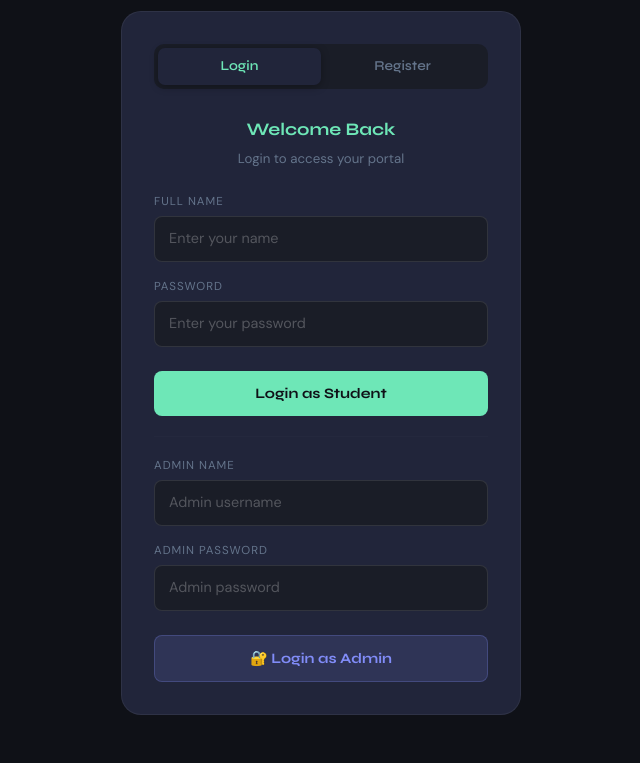
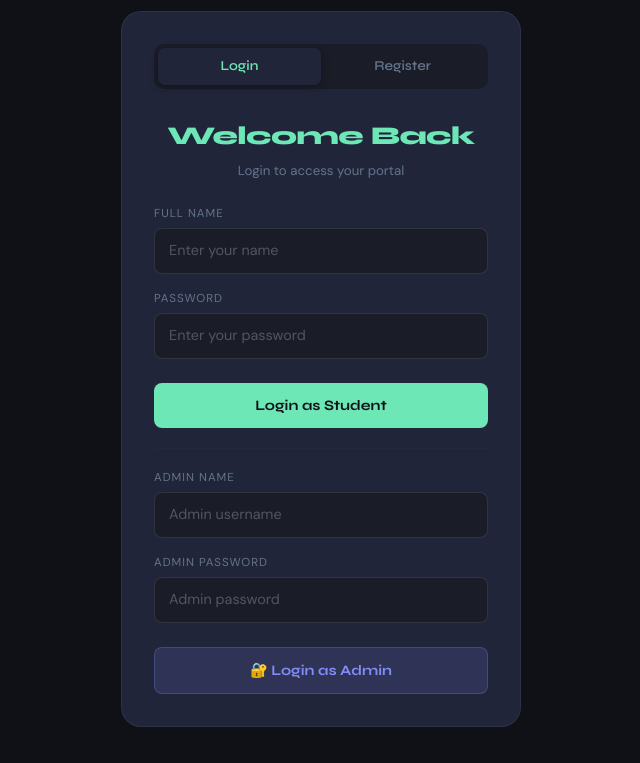
Before and after one commit to redeemflores488-sudo/Redeemflores, a website: page public/login.html in a window 1280 px wide. Shown: the part 112-875 px from the top of the page, without its empty margins (319-959 px from the left). Drawn offline with nearby package versions, Linux system fonts and the light colour scheme.

Commit message:
Update login.html

```diff
--- a/public/login.html
+++ b/public/login.html
@@ -83,15 +83,14 @@
             box-shadow: 0 2px 8px rgba(0,0,0,0.3);
         }
         .form-title {
-    font-family: 'Syne', sans-serif;
-    font-weight: 700;
-    font-size: 1.1rem;
-    margin-bottom: 6px;
-    color: var(--accent);
-    text-align: center;
-    white-space: nowrap;
-    letter-spacing: 0;
-}
+            font-family: 'Syne', sans-serif;
+            font-weight: 800;
+            font-size: 1.6rem;
+            margin-bottom: 6px;
+            color: var(--accent);
+            text-align: center;
+            letter-spacing: -0.5px;
+        }
         .form-sub {
             color: var(--muted);
             font-size: 0.83rem;
@@ -291,7 +290,7 @@
                 if (!res.ok) return showError('loginError', data.message || 'Login failed.');
 
                 sessionStorage.setItem('user', JSON.stringify({ name: data.name, role: data.role }));
-                window.location.href = data.role === 'admin' ? 'index.html' : 'my-courses.html';
+                window.location.href = data.role === 'admin' ? 'index.html' : 'department.html';
             } catch (e) {
                 showError('loginError', 'Server error. Please try again.');
             }
```
